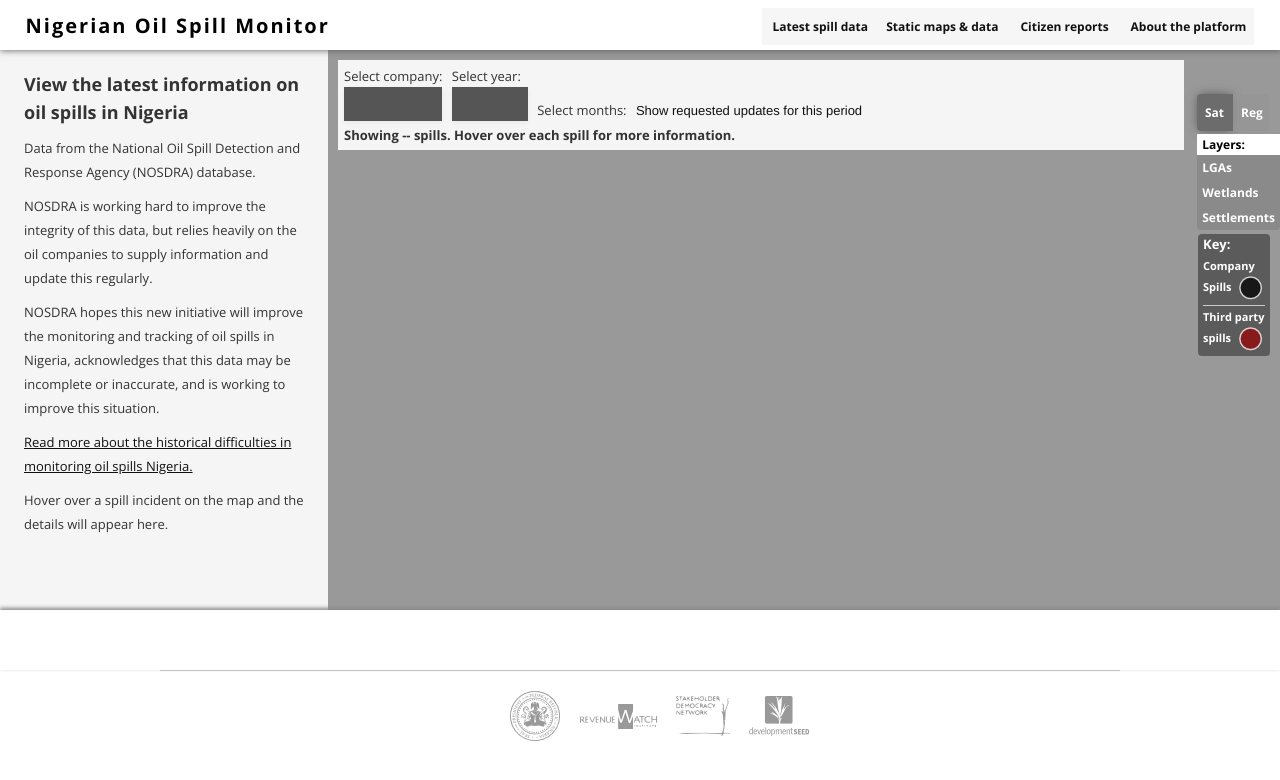
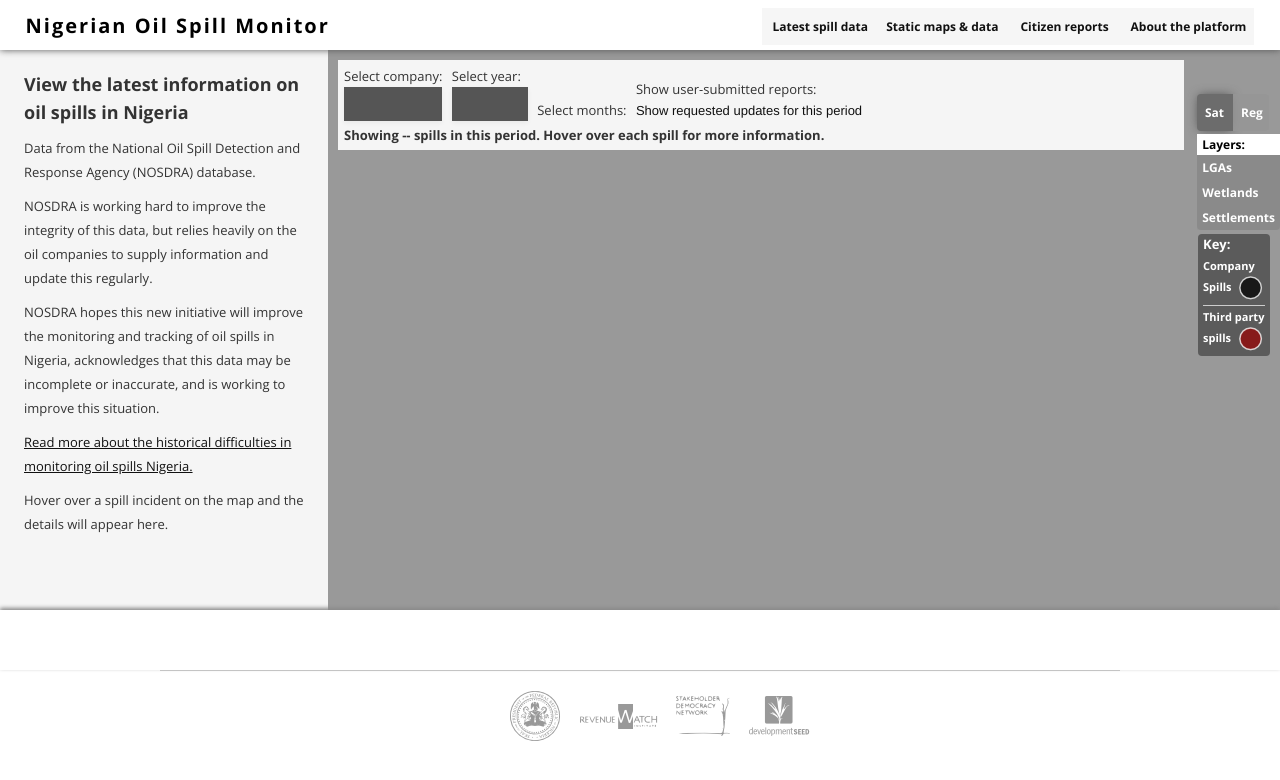
Before and after one commit to sdn4nigeria/monitoring-platform, a Jekyll site: the page built from index.html, in a window 1280 px wide. Shown: the top 780 px of the page. Built offline with Jekyll 4.4.1, drawn with Linux system fonts in a browser that asks for light colours; nearby versions of some CDN libraries; some web fonts are replaced; library files that are not in the unit come from our copies; Markdown is read by kramdown in place of the engine named in the settings.

Commit message:
Update index.html

```diff
--- a/index.html
+++ b/index.html
@@ -70,8 +70,12 @@ class: frontpage
               Select months:
               <div id='options'> </div>
             </div>
-            <div class='dropdown'><a href="#">Show requested updates for this period</a></div>
-            <b>Showing <span id='spill-number' class='count'>--</span> spills. Hover over each spill for more information.</b>
+            <div>
+              Show user-submitted reports:
+              <div class='dropdown'><a href="#">Show requested updates for this period</a></div>
+            </div>
+
+            <b>Showing <span id='spill-number' class='count'>--</span> spills in this period. Hover over each spill for more information.</b>
           </div>
         </div>
       </div>
```
